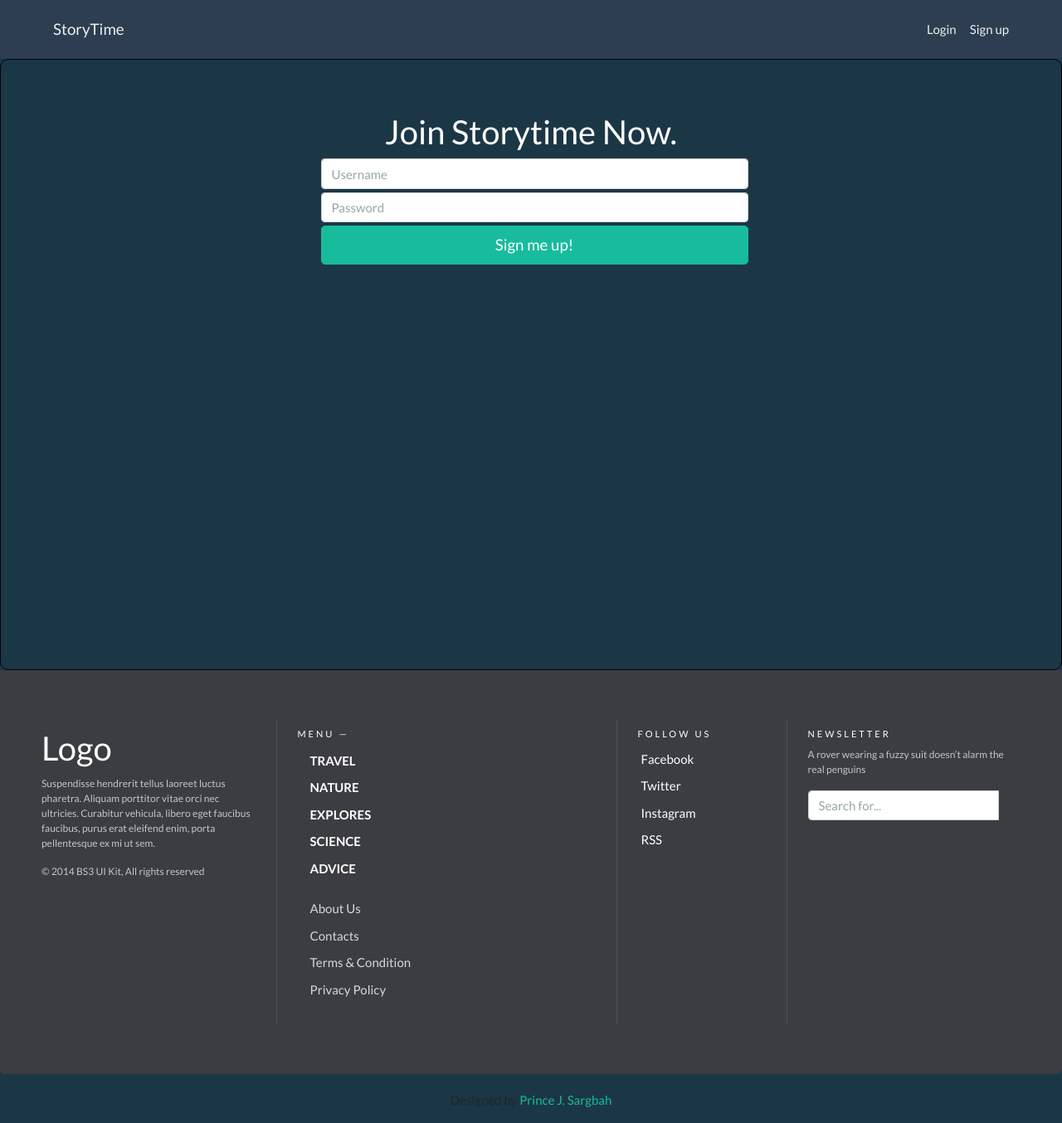
After one commit to DevXard/CapstoneProject1, a Flask app: page /login in a window 1280 px wide. The commit adds this page. Shown: the whole page at 83% size. Run offline with Flask 2, Linux system fonts and the light colour scheme; some libraries are stand-ins or nearby versions.

Commit message:
Implemented oauth with routes for signin login logout and created books page where user can vew all books or his books

```diff
--- a/app.py
+++ b/app.py
@@ -1,7 +1,12 @@
-from flask import Flask, render_template, redirect
-from models import db, connect_db
+from flask import Flask, render_template, redirect, flash, session, g, jsonify
 from flask_debugtoolbar import DebugToolbarExtension
-from models import User, Book, Page
+
+from forms import UserSignupForm, UserLoginForm
+from models import db, connect_db, User, Book, Page
+from sqlalchemy.exc import IntegrityError
+import pdb
+
+CURRENT_USER = 'user'
 
 app = Flask(__name__)
 
@@ -14,7 +19,128 @@ debug = DebugToolbarExtension(app)
 
 connect_db(app)
 
+@app.before_request
+def add_user_to_g():
+    """If we're logged in, add curr user to Flask global."""
+
+    if CURRENT_USER in session:
+        g.user = User.query.get(session[CURRENT_USER])
+
+    else:
+        g.user = None
+
+def login(user):
+    """ Login User """
+    session[CURRENT_USER] = user.id
+
+def logout():
+    """ Logout user """
+    if CURRENT_USER in session:
+        del session[CURRENT_USER]
+
+
+
+@app.route('/signup', methods=['GET', 'POST'])
+def signup():
+    """ Create and secure new account"""
+
+    form = UserSignupForm()
+
+    if form.validate_on_submit():
+        try:
+            user = User.signup(
+                username=form.username.data,
+                password=form.password.data,
+                email=form.email.data
+            )
+            db.session.commit()
+        except IntegrityError:
+            flash('Username alredy taken')
+            return render_template('users/signup.html', form=form)
+
+        login(user)
+        return redirect('/books')
+
+    else:
+        return render_template('users/signup.html', form=form)
+
+
+@app.route('/login', methods=['GET', 'POST'])
+def user_login():
+    form = UserLoginForm()
+
+    if form.validate_on_submit():
+        user = User.authenticate(
+            username=form.username.data,
+            password=form.password.data
+            )
+        if user:
+            login(user)
+            return redirect('/books')
+        else:
+            flash('Username or Password incorect')
+    return render_template('users/login.html', form=form)
+
+
+@app.route('/logout')
+def user_logout():
+    """ Log out a User """
+    logout()
+    flash('You have logged out')
+    return redirect('/')
+
 
 @app.route('/')
 def index():
+    # pdb.set_trace()
     return render_template('index.html')
+
+
+# ****************************************************************
+#        All Books Page and All Books Json
+@app.route('/books')
+def all_books():
+    """ Render books Page """
+    if not g.user:
+        flash('You have to Login')
+        return redirect('/')
+
+    return render_template('books.html')
+
+@app.route('/api/books')
+def all_books_json():
+    """ Serving Json so there is no reload when brousing allbooks and my books """
+    if not g.user:
+        flash('You have to Login')
+        return redirect('/')
+    else:
+        books = [book.serialize() for book in Book.query.all()]
+        return jsonify(books=books, user=g.user.id)
+
+
+# *******************************************************************************
+#                     Create a new Story
+
+@app.route('/create-book', methods=[ 'GET', 'POST'])
+def create_book():
+
+    if not g.user:
+        flash('You have to Login')
+        return redirect('/')
+
+
+
+
+# *******************************************************************************
+#        Book and Book content
+
+@app.route('/book/<int:id>')
+def specific_book(id):
+    """ Shows book title description and all pages connected to it """
+    if not g.user:
+        flash('You have to Login')
+        return redirect('/')
+
+    book = Book.query.get_or_404(id)
+
+    return render_template('book.html', book=book)
--- /dev/null
+++ b/forms.py
@@ -0,0 +1,18 @@
+from flask_wtf import FlaskForm
+from wtforms import StringField, PasswordField, TextAreaField
+from wtforms.validators import DataRequired, Email, Length, InputRequired
+import email_validator
+
+
+class UserSignupForm(FlaskForm):
+    """ Creating a new user """
+
+    username = StringField("Username", validators=[DataRequired()])
+    email = StringField("Email", validators=[DataRequired(), Email()])
+    password = PasswordField("Password", validators=[Length(min=6)])
+
+class UserLoginForm(FlaskForm):
+    username = StringField("Username", validators=[DataRequired()])
+    password = PasswordField("Password", validators=[DataRequired()])
+
+# class BookCreateForm(FlaskForm):
--- a/static/app.css
+++ b/static/app.css
@@ -1,3 +1,7 @@
+body{
+    background: #1B3746;
+}
+
 #landing-wrapper {
     display:table;
     width:100%;
@@ -26,6 +30,48 @@
     margin-top: 10%;
     background: linear-gradient( rgba(61, 60, 60, 0.5), rgba(0, 0, 0, 0.5) );
 }
+
+
+.fig1{
+
+    width: 170px;
+    height: 737px;
+    background: #2c3e50;
+    border-radius: 17px;
+}
+.fig2{
+    right: 50%;
+    width: 100%;
+    height: 737px;
+    background: #1B3746;
+    border: 1px solid #000000;
+    box-sizing: border-box;
+    border-radius: 10px;
+}
+
+
+::-webkit-scrollbar {
+
+    width: 7px;
+  }
+
+  /* Track */
+  ::-webkit-scrollbar-track {
+    background: gainsboro;
+    box-shadow: inset 0 0 5px grey;
+    border-radius: 18px;
+  }
+
+  /* Handle */
+  ::-webkit-scrollbar-thumb {
+    background: #172d38;
+    border-radius: 18px;
+  }
+
+  /* Handle on hover */
+  ::-webkit-scrollbar-thumb:hover {
+    background: #0d0b11;
+  }
 
 .footer-bs {
     background-color: #3c3d41;
--- /dev/null
+++ b/static/books.js
@@ -0,0 +1,59 @@
+
+$('#all-books').on('click', getAllBooks);
+
+$('#my-books').on('click', getMyBooks);
+
+async function getAllBooks(e){
+    if (e){
+        e.preventDefault();
+    }
+    $('#books').html('')
+
+    res = await axios.get('/api/books');
+    list = res.data.books;
+
+    listBooks(list)
+}
+
+async function getMyBooks(e){
+    e.preventDefault();
+    $('#books').html('')
+
+    res = await axios.get('/api/books');
+
+    list = res.data.books;
+    userId = res.data.user
+
+    listBooks(list, userId)
+}
+
+
+function listBooks(books, userId) {
+    for(let book of books){
+        if(userId){
+            if(userId == book.user_id){
+                bookCard(book)
+            }
+        }else{
+            bookCard(book)
+        }
+    }
+}
+
+function bookCard(book){
+    $('#books').append(`
+    <div class="col-auto">
+    <div class="card m-1" style="width: 18rem;">
+        <img class="card-img-top" src="${book.cover}" alt="Card image cap">
+        <div class="card-body">
+          <h5 class="card-title">${book.title}</h5>
+          <p class="card-text">${book.description}</p>
+          <a href="#" class="btn btn-primary">Go To Book</a>
+        </div>
+      </div>
+    </div>
+    `)
+}
+
+
+getAllBooks()
--- a/templates/base.html
+++ b/templates/base.html
@@ -7,13 +7,13 @@
     <link rel="stylesheet" href="https://cdnjs.cloudflare.com/ajax/libs/font-awesome/5.12.0/css/all.min.css">
     <link rel="stylesheet" href="/static/app.css">
     <!-- <link href="https://cdn.jsdelivr.net/npm/bootstrap@5.0.0-beta1/dist/css/bootstrap.min.css" rel="stylesheet" integrity="sha384-giJF6kkoqNQ00vy+HMDP7azOuL0xtbfIcaT9wjKHr8RbDVddVHyTfAAsrekwKmP1" crossorigin="anonymous"> -->
-    <title>Document</title>
+    <title>{% block title %} {% endblock %}</title>
 </head>
 <body>
     <nav class="navbar navbar-light bg-primary justify-content-between ">
 
         <a href="/" class="navbar-brand text-light pl-5">StoryTime</a>
-        {% if session['user_id'] %}
+        {% if session['user'] %}
         <form class="form-inline my-2 my-lg-0">
             <input class="form-control mr-sm-2" type="search" placeholder="Search" aria-label="Search">
             <button class="btn btn-outline-success my-2 my-sm-0" type="submit">Search</button>
@@ -21,7 +21,7 @@
         {% endif %}
 
         <ul class="nav navbar-nav flex-row float-right">
-            {% if session['user_id'] %}
+            {% if session['user'] %}
             <div class="container pr-5">
                 <li class="nav-item">
                 <a class="nav-link pr-3 text-light" href="/logout">Logout</a>
@@ -33,7 +33,7 @@
                 <a class="nav-link pr-3 text-light" href="/login">Login</a>
                 </li>
                 <li class="nav-item">
-                <a class="nav-link text-light" href="/register">Sign up</a>
+                <a class="nav-link text-light" href="/signup">Sign up</a>
                 </li>
             </div>
             {% endif %}
@@ -101,5 +101,6 @@
 
     <script src="https://code.jquery.com/jquery-3.5.1.min.js" integrity="sha256-9/aliU8dGd2tb6OSsuzixeV4y/faTqgFtohetphbbj0=" crossorigin="anonymous"></script>
     <script src="https://cdn.jsdelivr.net/npm/axios/dist/axios.min.js"></script>
+    <script src="/static/books.js"></script>
 </body>
 </html>
--- a/templates/index.html
+++ b/templates/index.html
@@ -1,4 +1,6 @@
 {% extends 'base.html'  %}
+
+{% block title %} Welcome {% endblock %}
 
 {% block content %}
 
@@ -15,7 +17,7 @@
     <div class="container center welcomeSignup">
         <h3 class="text m-2">What are you waiting? </h3>
         <h3 class="text">Join Now and try it for your self!</h3>
-        <a class="btn btn-success m-3   " href="">Sign Up</a>
+        <a class="btn btn-success m-3 " href="/signup">Sign Up</a>
     </div>
 </div>
 {% endblock %}
--- /dev/null
+++ b/templates/users/login.html
@@ -0,0 +1,26 @@
+{% extends 'base.html'  %}
+
+{% block title %} Sign Up {% endblock %}
+
+{% block content %}
+<div class="fig2 ">
+<div class="row justify-content-md-center welcome">
+    <div class="col-md-7 col-lg-5">
+      <h2 class="join-message text center">Join Storytime Now.</h2>
+      <form method="POST" id="user_form">
+        {{ form.hidden_tag() }}
+
+        {% for field in form if field.widget.input_type != 'hidden' %}
+          {% for error in field.errors %}
+            <span class="text-danger">{{ error }}</span>
+          {% endfor %}
+          {{ field(placeholder=field.label.text, class="form-control m-1") }}
+        {% endfor %}
+
+        <button class="btn btn-success btn-lg btn-block m-1">Sign me up!</button>
+      </form>
+    </div>
+  </div>
+</div>
+
+{% endblock %}
```
Also changed, not shown: models.py (+32 -0 lines), seed.py (+20 -0 lines), templates/book.html (added, +27 -0 lines), templates/books.html (added, +41 -0 lines), templates/users/signup.html (added, +26 -0 lines).
